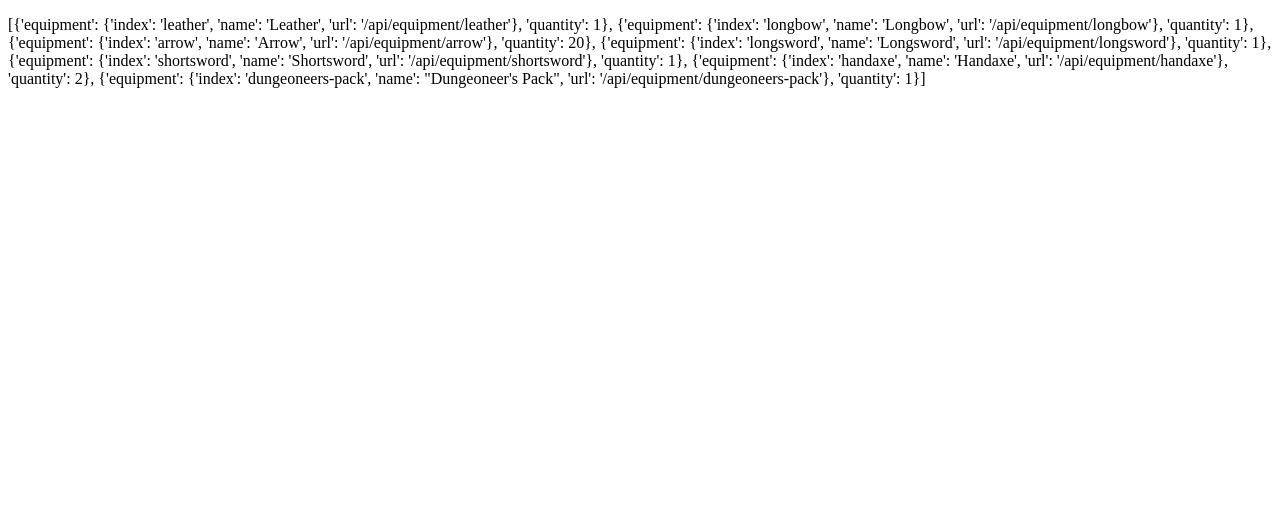
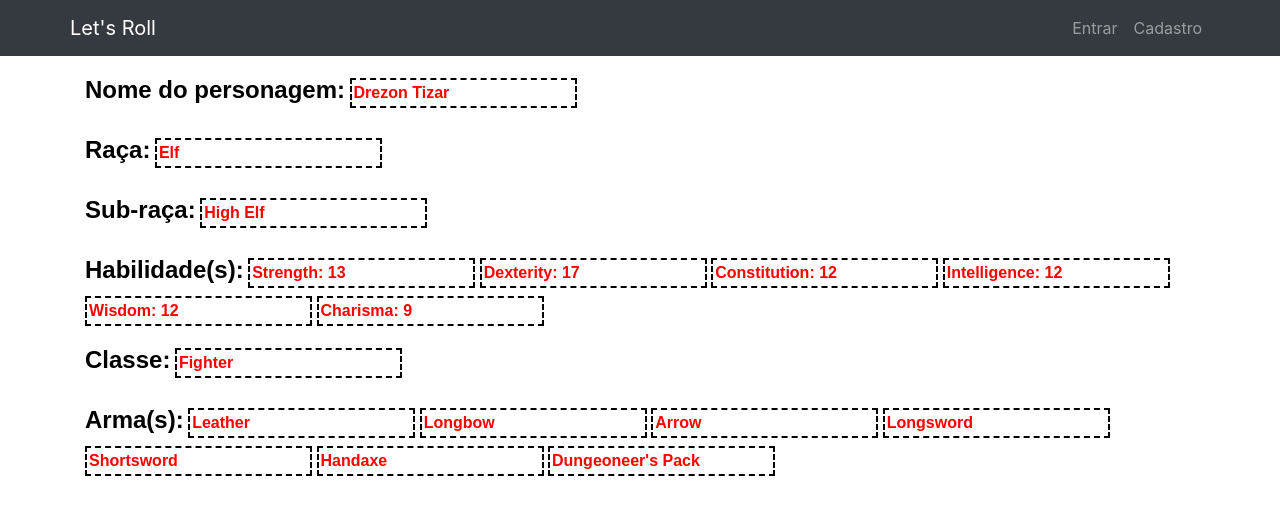
Before and after one commit to U-S-S-EnterScience/letsroll, a Django app: page / in a window 1280 px wide. Shown: the top 515 px of the page. Run offline with Django 3.2, Linux system fonts and the light colour scheme; data comes from the database, SQL or seed files in the repository; some libraries are stand-ins or nearby versions.

Commit message:
Visualização de ficha
Alterados os arquivos base.html, ficha.html e home.html para testar a exibição das informações da ficha.

```diff
--- a/templates/base.html
+++ b/templates/base.html
@@ -12,7 +12,7 @@
     <header>
         <nav class="navbar navbar-expand navbar-dark bg-dark mb-3">
             <div class="container">
-                <a class="navbar-brand" href="{% url 'pages:home' %}">Loja Python</a>
+                <a class="navbar-brand" href="{% url 'pages:home' %}">Let's Roll</a>
                 <ul class="navbar-nav">
                     {% if user.is_authenticated %}
                     <li class="nav-item">
--- a/templates/ficha.html
+++ b/templates/ficha.html
@@ -1,11 +1,77 @@
-<!DOCTYPE html>
-<html lang="en">
-<head>
-    <meta charset="UTF-8">
-    <title>Title</title>
-</head>
-<body>
-    <p>{{ equipment }}</p>
+{% extends 'base.html' %}                   <!-- Traz todo o conteudo de "base.html" pra ca -->
 
-</body>
-</html>
+{% block title %}Let's Roll - Ficha{% endblock %}  <!-- Muda o titulo da pagina -->
+
+{% block content %}
+ <!--<p>{{ equipment }}</p> -->
+ <style>
+    .ficha input{
+        color: red;
+        font-family: "Papyrus",fantasy;
+        font-weight: bold;
+        border-color: black;
+        border-style:dashed;
+    }
+    .ficha input:focus{
+        color: red;
+        font-family: "Papyrus",fantasy;
+        font-weight: bold;
+        border-color:red;
+        border-style:dashed;
+        outline: none;
+    }
+    .ficha label{
+        color: black;
+        font-family: "Papyrus",fantasy;
+        font-size: x-large;
+        font-weight: bold;
+    }
+</style>
+ <div class='ficha' id='ficha'>
+    <label class='label' for="personagem-nome">Nome do personagem: </label>
+    <input class='ficha' id='personagem-nome' value='{{ character_name }}' readonly=true></input>
+    <p></p>
+    <label for="personagem-raca">Raça:</label>
+    <input class='ficha' id='personagem-raca' value='{{ race.name }}' readonly=true></input>
+    <p></p>
+    <label for="personagem-subraca">Sub-raça:</label>
+    <input class='ficha' id='personagem-subraca' value='{{ subrace.name }}' readonly=true></input>
+    <p></p>
+    <label for="personagem-habilidade">Habilidade(s):</label>
+    <input class='ficha' id='personagem-habilidade-1' value='{{ ability.0.ability_score.name }}: {{ ability.0.value }}' readonly=true></input>
+    <input class='ficha' id='personagem-habilidade-2' value='{{ ability.1.ability_score.name }}: {{ ability.1.value }}' readonly=true></input>
+    <input class='ficha' id='personagem-habilidade-3' value='{{ ability.2.ability_score.name }}: {{ ability.2.value }}' readonly=true></input>
+    <input class='ficha' id='personagem-habilidade-4' value='{{ ability.3.ability_score.name }}: {{ ability.3.value }}' readonly=true></input>
+    <input class='ficha' id='personagem-habilidade-5' value='{{ ability.4.ability_score.name }}: {{ ability.4.value }}' readonly=true></input>
+    <input class='ficha' id='personagem-habilidade-6' value='{{ ability.5.ability_score.name }}: {{ ability.5.value }}' readonly=true></input>
+    <p></p>
+    <label for="personagem-classe">Classe:</label>
+    <input class='ficha' id='personagem-classe' value='{{ classes.name }}' readonly=true></input>
+    <p></p>
+    <label id= 'personagem-arma-1-label' for="personagem-arma-1">Arma(s):</label>
+    <input class='ficha' id='personagem-arma-1' value='{{ equipment.0.equipment.name}}' readonly=true hidden=true></input>
+    <!-- <label id= 'personagem-arma-2-label' for="personagem-arma-2" >Arma do personagem</label> -->
+    <input class='ficha' id='personagem-arma-2' value='{{ equipment.1.equipment.name}}' readonly=true hidden=true></input>
+    <!-- <label id= 'personagem-arma-3-label' for="personagem-arma-3" >Arma do personagem</label> -->
+    <input class='ficha' id='personagem-arma-3' value='{{ equipment.2.equipment.name}}' readonly=true hidden=true></input>
+    <!-- <label id= 'personagem-arma-4-label' for="personagem-arma-4" >Arma do personagem</label> -->
+    <input class='ficha' id='personagem-arma-4' value='{{ equipment.3.equipment.name}}' readonly=true hidden=true></input>
+    <!-- <label id= 'personagem-arma-5-label' for="personagem-arma-5" >Arma do personagem</label> -->
+    <input class='ficha' id='personagem-arma-5' value='{{ equipment.4.equipment.name}}' readonly=true hidden=true></input>
+    <!-- <label id= 'personagem-arma-6-label' for="personagem-arma-6" >Arma do personagem</label> -->
+    <input class='ficha' id='personagem-arma-6' value='{{ equipment.5.equipment.name}}' readonly=true hidden=true></input>
+    <!-- <label id= 'personagem-arma-7-label' for="personagem-arma-7" >Arma do personagem</label> -->
+    <input class='ficha' id='personagem-arma-7' value='{{ equipment.6.equipment.name}}' readonly=true hidden=true></input>
+    <p></p>
+    <!-- <label id= 'personagem-arma-8-label' for="personagem-arma-8" >Arma do personagem</label> -->
+    <input class='ficha' id='personagem-arma-8' value='{{ equipment.7.equipment.name}}' readonly=true hidden=true></input>
+    <p></p>
+</div>
+<script>
+    window.onload = function exibirArmas() {
+        for (i = 1; i <= '{{ equipment|length }}'; i++){
+            document.getElementById('personagem-arma-'+i).hidden = false
+        }
+    }
+</script>
+ {% endblock %}
--- a/templates/home.html
+++ b/templates/home.html
@@ -1,6 +1,6 @@
 {% extends 'base.html' %}                   <!-- Traz todo o conteudo de "base.html" pra ca -->
 
-{% block title %}Loja Python{% endblock %}  <!-- Muda o titulo da pagina -->
+{% block title %}Let's Roll - Home{% endblock %}  <!-- Muda o titulo da pagina -->
 
 {% block content %}
     <style>
```
